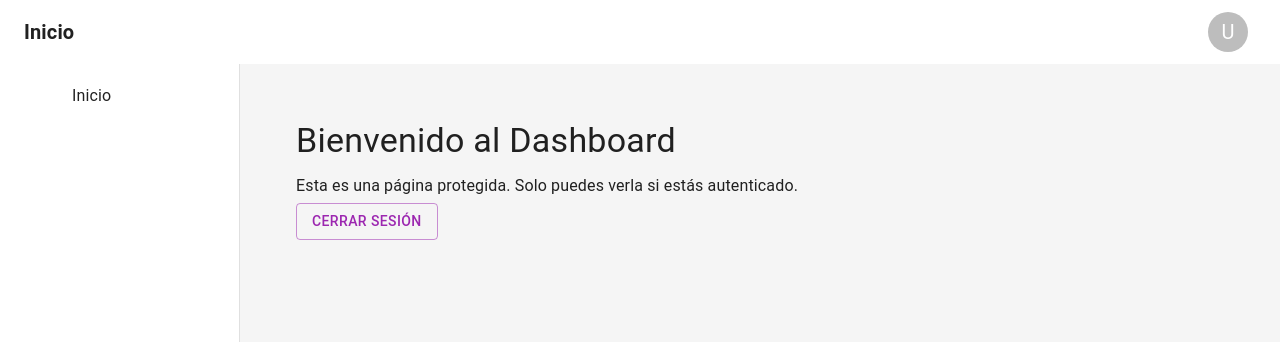
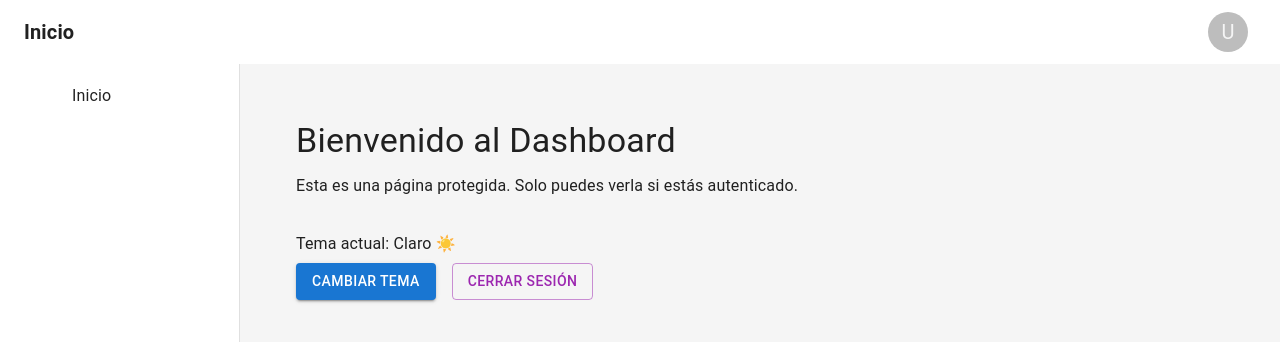
Before and after one commit to DiChris2901/Dashboard-app, a React (Vite) app: page / in a window 1280 px wide. Shown: the top 342 px of the page. Built offline with nearby package versions, Linux system fonts and the light colour scheme; no server answers; the database is empty; sample sign-in values are in the browser's storage; some icons are missing.

Commit message:
🎨 Tema claro/oscuro dinámico guardado por usuario

```diff
--- /dev/null
+++ b/src/contexts/ThemeContext.jsx
@@ -0,0 +1,69 @@
+// src/contexts/ThemeContext.jsx
+import { createContext, useContext, useMemo, useState, useEffect } from "react";
+import { createTheme, ThemeProvider } from "@mui/material/styles";
+import { useAuth } from "./AuthContext";
+import { db } from "../firebase";
+import { doc, getDoc, setDoc } from "firebase/firestore";
+
+const ThemeContext = createContext();
+
+export const useThemeMode = () => useContext(ThemeContext);
+
+export const CustomThemeProvider = ({ children }) => {
+  const { user } = useAuth();
+  const [mode, setMode] = useState("light");
+
+  // Cargar configuración desde Firestore
+  useEffect(() => {
+    const loadTheme = async () => {
+      if (user?.uid) {
+        const ref = doc(db, "users", user.uid);
+        const snap = await getDoc(ref);
+        if (snap.exists()) {
+          const data = snap.data();
+          if (data.settings?.theme) {
+            setMode(data.settings.theme);
+          }
+        }
+      }
+    };
+    loadTheme();
+  }, [user]);
+
+  // Guardar en Firestore cuando se cambia
+  const toggleTheme = async () => {
+    const newMode = mode === "light" ? "dark" : "light";
+    setMode(newMode);
+    if (user?.uid) {
+      const ref = doc(db, "users", user.uid);
+      await setDoc(ref, { settings: { theme: newMode } }, { merge: true });
+    }
+  };
+
+  const theme = useMemo(
+    () =>
+      createTheme({
+        palette: {
+          mode,
+          ...(mode === "light"
+            ? {
+                background: {
+                  default: "#f5f5f5",
+                },
+              }
+            : {
+                background: {
+                  default: "#121212",
+                },
+              }),
+        },
+      }),
+    [mode]
+  );
+
+  return (
+    <ThemeContext.Provider value={{ mode, toggleTheme }}>
+      <ThemeProvider theme={theme}>{children}</ThemeProvider>
+    </ThemeContext.Provider>
+  );
+};
--- a/src/main.jsx
+++ b/src/main.jsx
@@ -3,16 +3,19 @@ import React from "react";
 import ReactDOM from "react-dom/client";
 import App from "./App.jsx";
 import { AuthProvider } from "./contexts/AuthContext.jsx";
+import { CustomThemeProvider } from "./contexts/ThemeContext.jsx"; // 👈 nuevo
 import { BrowserRouter } from "react-router-dom";
 import { CssBaseline } from "@mui/material";
 
 ReactDOM.createRoot(document.getElementById("root")).render(
   <React.StrictMode>
     <AuthProvider>
-      <BrowserRouter>
-        <CssBaseline />
-        <App />
-      </BrowserRouter>
+      <CustomThemeProvider>
+        <BrowserRouter>
+          <CssBaseline />
+          <App />
+        </BrowserRouter>
+      </CustomThemeProvider>
     </AuthProvider>
   </React.StrictMode>
 );
--- a/src/pages/Home.jsx
+++ b/src/pages/Home.jsx
@@ -1,9 +1,11 @@
 // src/pages/Home.jsx
 import { Typography, Box, Button } from "@mui/material";
 import { useAuth } from "../contexts/AuthContext";
+import { useThemeMode } from "../contexts/ThemeContext";
 
 const Home = () => {
   const { logout } = useAuth();
+  const { mode, toggleTheme } = useThemeMode();
 
   const handleLogout = async () => {
     await logout();
@@ -17,9 +19,18 @@ const Home = () => {
       <Typography variant="body1" gutterBottom>
         Esta es una página protegida. Solo puedes verla si estás autenticado.
       </Typography>
-      <Button variant="outlined" color="secondary" onClick={handleLogout}>
-        Cerrar sesión
-      </Button>
+
+      <Box sx={{ mt: 4 }}>
+        <Typography variant="subtitle1" gutterBottom>
+          Tema actual: {mode === "light" ? "Claro ☀️" : "Oscuro 🌙"}
+        </Typography>
+        <Button variant="contained" onClick={toggleTheme} sx={{ mr: 2 }}>
+          Cambiar tema
+        </Button>
+        <Button variant="outlined" color="secondary" onClick={handleLogout}>
+          Cerrar sesión
+        </Button>
+      </Box>
     </Box>
   );
 };
```
